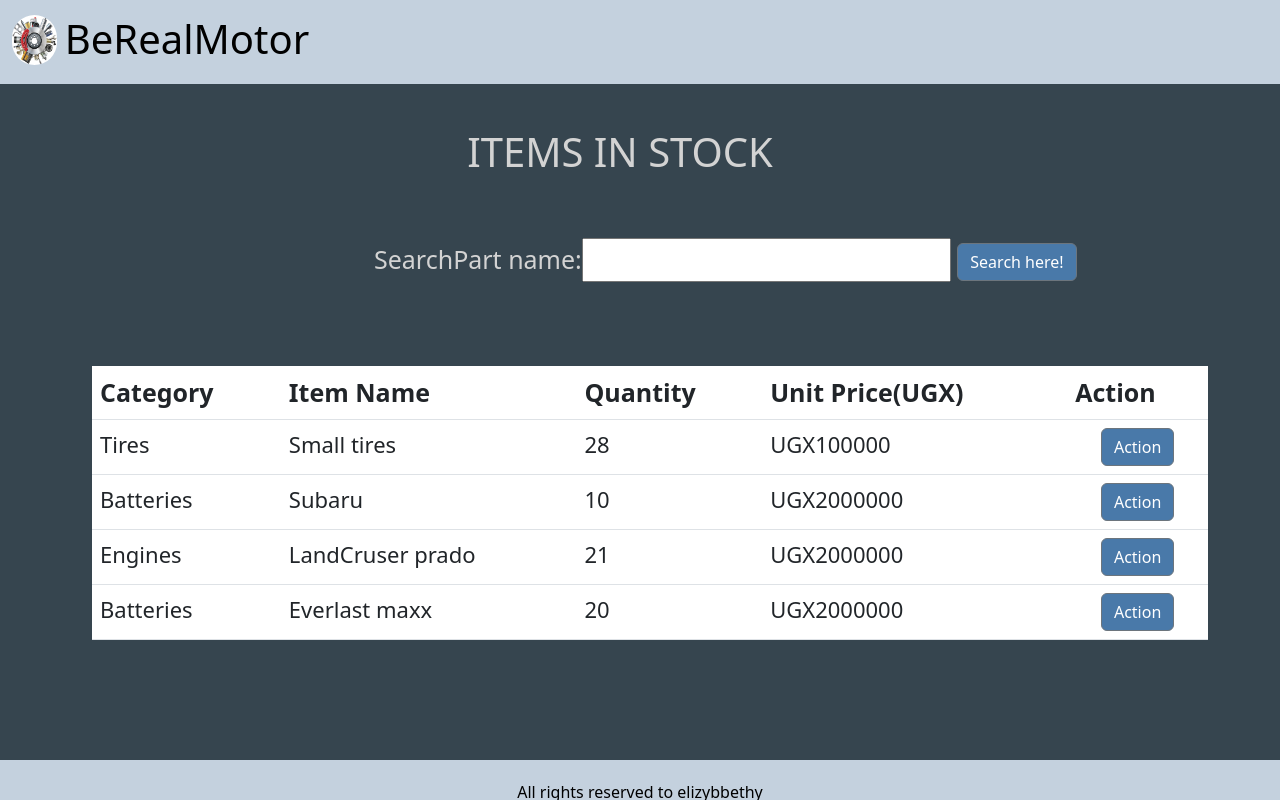
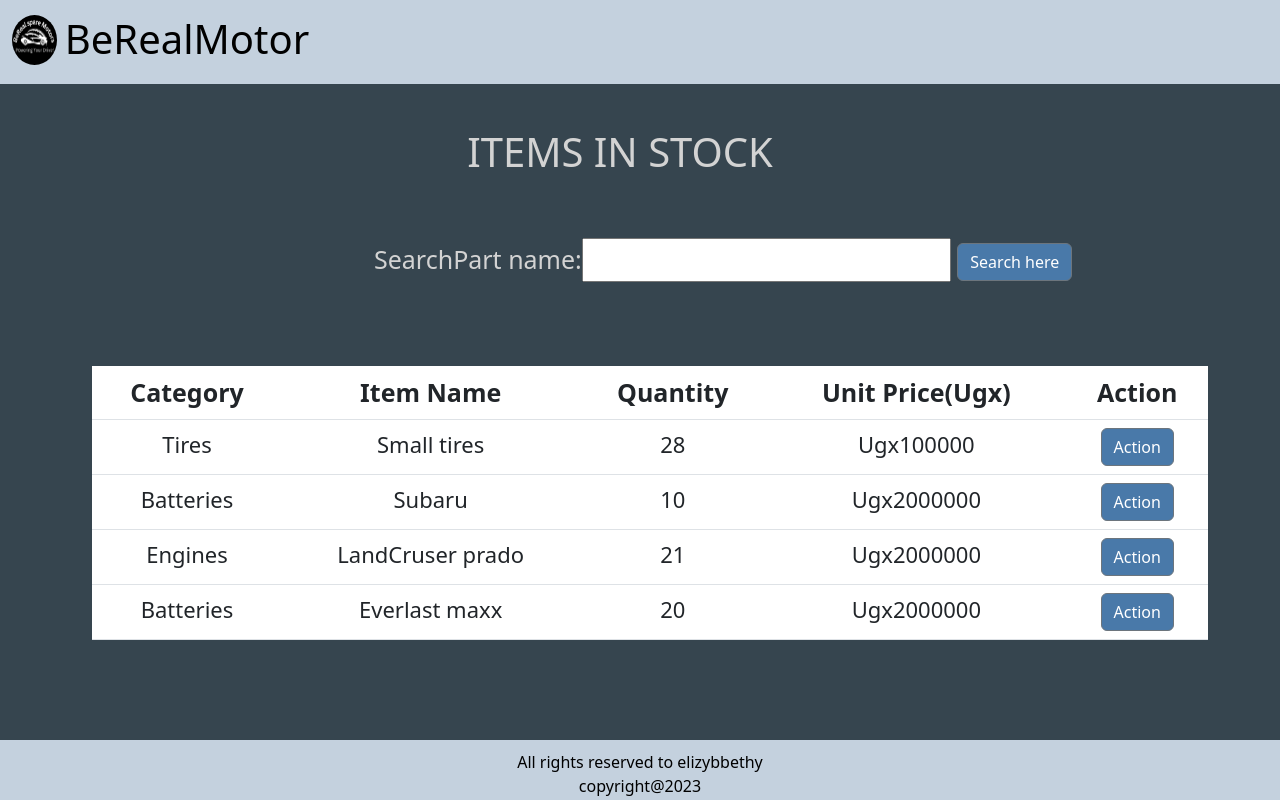
Before and after one commit to Elizybbethy/BeReal-Spareparts-project, a Django app: page /home/ in a window 1280 px wide; the page is wider, and only the part inside the window is pictured. Run offline with Django 3.2, Linux system fonts and the light colour scheme; data comes from the database, SQL or seed files in the repository; both versions use the stored data as it was after the commit; some libraries are stand-ins or nearby versions.

Commit message:
added some sytles

```diff
--- a/SpareMotors/SpareApp/static/css/base.css
+++ b/SpareMotors/SpareApp/static/css/base.css
@@ -27,9 +27,16 @@ td {
 
 .navbar {
     background-color: #c4d1de;
+    position: sticky;
+    overflow: hidden;
+    display: block;
+    width: 100%;
+    top: 0;
+    opacity: 100%;
+    z-index: 500;
 }
 
-.nav-link{
+.nav-link {
     color: #36454F;
 }
 
--- a/SpareMotors/SpareApp/static/css/footer.css
+++ b/SpareMotors/SpareApp/static/css/footer.css
@@ -1,11 +1,11 @@
 footer {
     background-color: #c4d1de;
-    padding: 20px;
+    padding: 10px;
     text-align: center;
     position: fixed;
     bottom: 0;
     left: 0;
     width: 100%;
-    height: 40px;
+    height: 60px;
     color: black;
 }
--- a/SpareMotors/SpareApp/static/css/navbar.css
+++ b/SpareMotors/SpareApp/static/css/navbar.css
@@ -1,5 +1,9 @@
 .navbar {
     background-color: #c4d1de;
+    /* position: fixed; */
+        /* top: 0; */
+        /* left: 0; */
+        /* width: 100%; */
 }
 
 .navbar-brand {
--- /dev/null
+++ b/SpareMotors/SpareApp/static/css/receipt.css
@@ -0,0 +1,17 @@
+.card-body {
+    font-family: 'Times New Roman';
+
+}
+
+#receipt {
+    width: 70%;
+    height: 300px;
+    margin-left: 210px;
+}
+
+.final_receipt,
+td {
+    margin: 100px;
+    padding: 50px;
+    text-align: center;
+}
--- a/SpareMotors/SpareMotors/settings.py
+++ b/SpareMotors/SpareMotors/settings.py
@@ -41,6 +41,7 @@ INSTALLED_APPS = [
     'crispy_forms',
     'crispy_bootstrap4',
     'django_filters',
+    'bootstrap5',
 
 ]
 
--- a/SpareMotors/templates/spare/base.html
+++ b/SpareMotors/templates/spare/base.html
@@ -6,10 +6,14 @@
     <meta name="viewport" content="width=device-width, initial-scale=1.0">
     <link href="https://cdn.jsdelivr.net/npm/bootstrap@5.3.0/dist/css/bootstrap.min.css" rel="stylesheet"
         integrity="sha384-9ndCyUaIbzAi2FUVXJi0CjmCapSmO7SnpJef0486qhLnuZ2cdeRhO02iuK6FUUVM" crossorigin="anonymous">
+    {% comment %} {% load bootstrap5 %}
+    {% bootstrap_css %}
+    {% bootstrap_javascript %} {% endcomment %}
     <link rel="stylesheet" href="{% static 'css/login.css' %}">
     <link rel="stylesheet" href="{% static 'css/navbar.css' %}">
     <link rel="stylesheet" href="{% static 'css/base.css'%}">
     <link rel="stylesheet" href="{% static 'css/footer.css' %}">
+    <link rel="stylesheet" href="{% static 'css/receipt.css' %}">
 
     <title>BeRealMotor</title>
 </head>
@@ -17,8 +21,8 @@
      <nav class="nav navbar navbar-expand-lg ">
         <div class="container-fluid">
             <a class="navbar-brand" href="#">
-                <img src="{% static 'css/images/motorlogo.jpg'%}" alt="Logo" width="45" height="50"
-                    style="border-radius: 25px;" class="d-inline-block align-text-top">
+                <img src="{% static 'css/images/bereallogo.png'%}" alt="Logo" width="45" height="50"
+                    style="border-radius: 50%;" class="d-inline-block align-text-top">
                 <h1 class="d-inline-block align-text-top">BeRealMotor</h1>
             </a>
             <button class="navbar-toggler" type="button" data-bs-toggle="collapse" data-bs-target="#navbarText"
--- a/SpareMotors/templates/spare/home.html
+++ b/SpareMotors/templates/spare/home.html
@@ -10,7 +10,7 @@
       Search{{product_filters.form}}
       <input
       type = "submit"
-      value = "Search here!"
+      value = "Search here"
       class="btn btn-secondary btn"/>
     </form>
   </div>
@@ -18,22 +18,22 @@
   <br>
   <table class="table" id="table">
     <thead class="thead-dark">
-      <tr>
+      <tr style="text-align: center;">
         <th scope="col">Category</th>
         <th scope="col">Item Name</th>
         <th scope="col">Quantity</th>
-        <th scope="col">Unit Price(UGX)</th>
+        <th scope="col">Unit Price(Ugx)</th>
         <th scope="col">Action</th>
       </tr>
     </thead>
     {% for product in products %}
     <tbody>
-      <tr>
+      <tr style="text-align: center;">
         <td>{{product.Category_name }}</td>
         <td>{{product.part_name}}</td>
         <td>{{product.total_quantity}}</td>
-        <td>UGX{{product.unit_price}}</td>
-        <td style="text-align: center;"><a href="{% url 'product_detail' product.id %}"
+        <td>Ugx{{product.unit_price}}</td>
+        <td ><a href="{% url 'product_detail' product.id %}"
               ><input
                 type="submit"
                 value="Action"
```
Also changed, not shown: SpareMotors/templates/spare/all_sales.html (+10 -10 lines), SpareMotors/templates/spare/index.html (+7 -5 lines), SpareMotors/templates/spare/login.html (+5 -4 lines), SpareMotors/templates/spare/product_detail.html (+7 -9 lines), SpareMotors/templates/spare/receipt.html (+9 -7 lines), SpareMotors/templates/spare/receipt_detail.html (+5 -5 lines), SpareMotors/SpareApp/static/css/images/bereallogo.png (added), SpareMotors/db.sqlite3, 1 other file.
